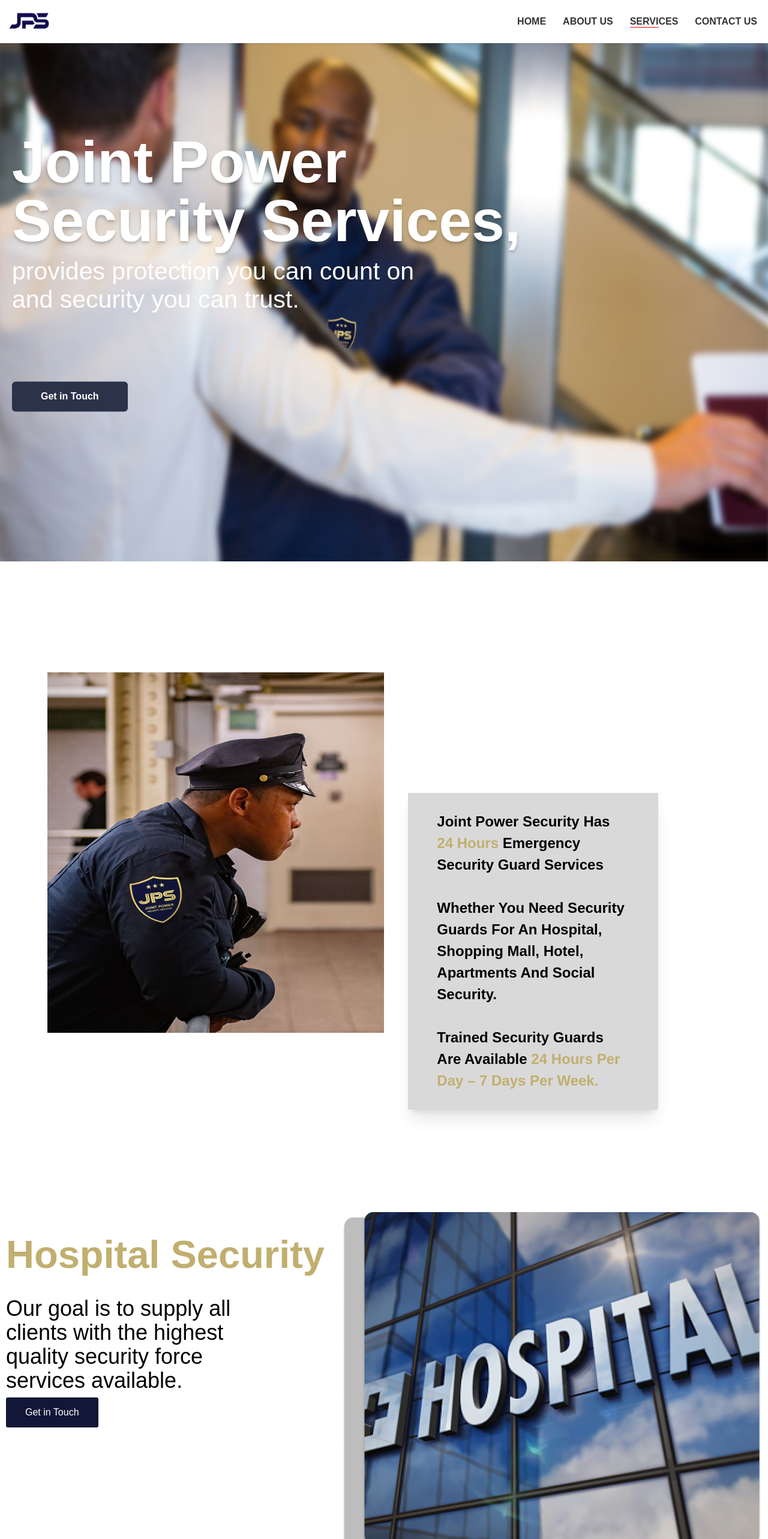
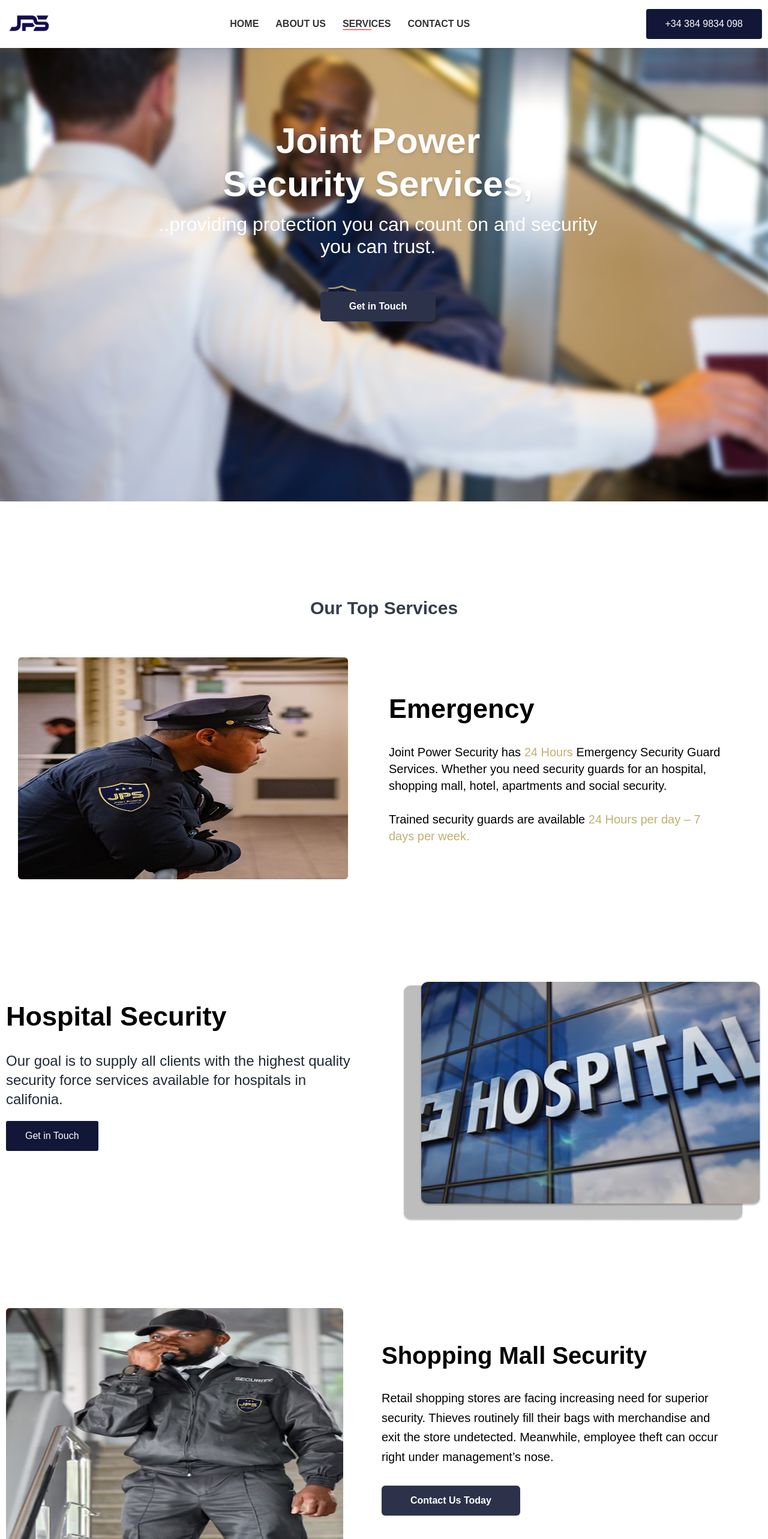
Before and after one commit to jointpower/joint_power_inc, a Next.js app: page /services in a window 1280 px wide. Shown: the top 2566 px of the page at 60% size. Built offline with nearby package versions, Linux system fonts and the light colour scheme.

Commit message:
services page

```diff
--- a/src/components/molecules/Header/Header.tsx
+++ b/src/components/molecules/Header/Header.tsx
@@ -11,7 +11,7 @@
 const Header = (): JSX.Element => {
   const [isOpen, setIsOpen] = useState<boolean>(false);
   return (
-    <header className="z-10 fixed left-0 right-0 top-0 bg-white md:shadow">
+    <header className="z-10 fixed left-0 right-0 top-0 bg-white md:shadow h-20 flex justify-center">
       <div
         className="md:flex items-center left-0 right-0 container
             bg-primary md:bg-white md:text-grey-1 justify-between md:flex-row flex py-3"
@@ -33,6 +33,7 @@
         <nav className="md:flex bg-white text-grey-1 flex-row  hidden">
           <NavLinks />
         </nav>
+        <button className='hidden md:block bg-normal text-white py-4 px-8 rounded font-medium'> +34 384 9834 098</button>
       </div>
 
       {isOpen && (
--- a/src/components/organisms/Sections/HospitalSecurity/HospitalSercuirty.tsx
+++ b/src/components/organisms/Sections/HospitalSecurity/HospitalSercuirty.tsx
@@ -21,16 +21,16 @@
           <div className=" w-[100%] md:mt-[30px] ">
             <Heading
               level={1}
-              className={`text-[24px] md:text-[40px] xl:text-[65px] md:w-full flex-1 font-semibold leading-tight  md:mb-[30px] text-secondary`}
+              className={`text-[24px] md:text-[40px] xl:text-[45px] md:w-full flex-1 font-semibold leading-tight  md:mb-[30px]`}
             >
               Hospital Security
             </Heading>
-            <Text className="font-medium mt-3 w-[90%] md:w-[70%] xl:w-[80%] text-base text-black  lg:text-2xl xl:text-4xl">
+            <Text className="font-medium mt-3 w-[90%] text-base text-gray-800  lg:text-2xl">
               Our goal is to supply all clients with the highest quality
-              security force services available.
+              security force services available for hospitals in califonia.
             </Text>
           </div>
-          <div onClick={() => setShow(true)} className={`my-2`}>
+          <div onClick={() => setShow(true)} className={`my-2 mt-5`}>
             <button
               className={`bg-normal text-[#fff] px-2 py-1 md:px-8 md:py-4 rounded-[.2rem] cursor-pointer font-medium `}
             >
@@ -49,7 +49,7 @@
           <NextImage
             src={HospitalDesktop}
             alt="Hospital-sercurity-image"
-            className="w-[343px] h-[408px] lg:w-[500.44px] xl:w-[700.44px] xl:h-[598px] hidden md:flex"
+            className="w-[343px] h-[408px] lg:w-[500.44px] xl:w-[600px] xl:h-[400px] hidden md:flex"
             priority
           />
         </div>
@@ -57,7 +57,6 @@
           <ContactUsModal setShow={setShow} show={show} type="contact us" />
         </DialogContent>
       </div>
-      <hr></hr>
     </Dialog>
   );
 };
--- a/src/components/organisms/Sections/MallSecurity/MallSecurity.tsx
+++ b/src/components/organisms/Sections/MallSecurity/MallSecurity.tsx
@@ -16,7 +16,7 @@
 
   return (
     <Dialog open={show}>
-      <div className="flex w-full flex-col md:flex-row items-center md:items-stretch md:justify-between text-black pt-[23px] md:pt-[120px] mb-[24px] container relative">
+      <div className="flex w-full flex-col md:flex-row items-center md:items-center md:justify-between text-black pt-[23px] md:pt-[120px] mb-[24px] container relative">
         <div className="mt-[45px] md:mt-0 shodow-lg ">
           <NextImage
             src={MallMobile}
@@ -24,21 +24,23 @@
             className="w-[332px] h-[279px] md:hidden"
             priority
           />
-          <NextImage
-            src={SER2}
-            alt="Hospital-sercurity-image"
-            className="w-[362px] h-[555px] lg:w-[462px] lg:h-[550px] xl:w-[600px] xl:h-[650px] hidden md:flex"
-            priority
-          />
+          <div className="rounded-md overflow-hidden">
+            <NextImage
+              src={SER2}
+              alt="Hospital-sercurity-image"
+              className="w-[362px] h-[555px] lg:w-[562px] lg:h-[400px] hidden md:flex"
+              priority
+            />
+          </div>
         </div>
 
         <div className="flex flex-col md:mx-16 bg-grey-7 rounded-bl-lg shadow-lg md:shadow-none rounded-br-2xl md:rounded-none md:bg-white w-[332px] pt-[28px] md:pt-0 md:w-[100%] items-center lg:items-start text-center  lg:text-start">
-          <div className=" w-[90%] md:w-full capitalize">
+          <div className=" w-[90%] md:w-full ">
             <Heading
               level={1}
               className={`${
                 xtraSmall && "text-[22px]"
-              } xl:text-[42px] md:w-full text-[26px] flex-1 font-semibold leading-tight  md:mb-[30px] text-black`}
+              } xl:text-[40px] md:w-full text-[26px] flex-1 font-semibold leading-tight  md:mb-[30px] text-black`}
             >
               Shopping Mall Security
             </Heading>
@@ -47,7 +49,7 @@
               a stop to theft and shrinkage. The need for superior retail
               security guards is increasing.
             </Text>
-            <Text className="mt-3 w-full xl:w-[60%] leading-relaxed hidden md:flex text-lg text-black font-medium md:text-2xl">
+            <Text className="mt-3 w-full leading-relaxed hidden md:flex text-xl text-black font-medium">
               Retail shopping stores are facing increasing need for superior
               security. Thieves routinely fill their bags with merchandise and
               exit the store undetected. Meanwhile, employee theft can occur
@@ -67,7 +69,6 @@
           <ContactUsModal setShow={setShow} show={show} type="contact us" />
         </DialogContent>
       </div>
-      <hr></hr>
     </Dialog>
   );
 };
--- a/src/components/organisms/Sections/Our Goal/OurGoal.tsx
+++ b/src/components/organisms/Sections/Our Goal/OurGoal.tsx
@@ -56,6 +56,7 @@
                 messageHead={messageHead}
                 messageBody={xtraSmall ? messageBodyMobile : messageBody}
                 key={index}
+                index={index}
                 className={className}
                 headerClass={headerClass}
               />
--- a/src/components/organisms/Sections/Sercurity/Sercurity.tsx
+++ b/src/components/organisms/Sections/Sercurity/Sercurity.tsx
@@ -1,12 +1,13 @@
-import NextImage from '@/components/atom/NextImage/NextImage';
-import Text from '@/components/atom/Text/Text';
-import SercurityMobile from 'public/sercurity-mobile.png';
-import SercurityDesktop from 'public/sercurity-desktop.png';
-import SER1 from 'public/SER1.png';
+import NextImage from "@/components/atom/NextImage/NextImage";
+import Text from "@/components/atom/Text/Text";
+import SercurityMobile from "public/sercurity-mobile.png";
+import SercurityDesktop from "public/sercurity-desktop.png";
+import SER1 from "public/SER1.png";
+import Heading from "@/components/atom/Heading/Heading";
 
 export const Security = () => {
   return (
-    <section className="flex flex-col md:flex-row container md:justify-center gap-10 md:mt-[56px] md:mb-[51px] items-center ">
+    <section className="flex flex-col md:flex-row container md:justify-center gap-5 md:mb-[51px] items-center ">
       <div>
         <NextImage
           src={SercurityMobile}
@@ -14,24 +15,31 @@
           className="w-[300px] h-[429px] md:hidden"
           priority
         />
-        <NextImage
-          src={SER1}
-          alt="sercurity image"
-          className="w-[350px] h-[450px] lg:w-[480px] lg:h-[550px] xl:w-[561px] xl:h-[601px] hidden md:flex"
-          priority
-        />
+        <div className="rounded-md overflow-hidden">
+          <NextImage
+            src={SER1}
+            alt="sercurity image"
+            className="w-[350px] h-[350px] lg:w-[550px] object-cover rounded-md lg:h-[370px] hidden md:flex"
+            priority
+          />
+        </div>
       </div>
-      <div className=" flex flex-col md:mt-[10px] lg:mt-0 w-[300px] lg:w-[520.36px]">
-        <Text className="bg-grey-7 px-12 py-[30px] w-full lg:w-[80%]  hidden md:block text-[20px] lg:text-[24px] text-black  shadow-xl lg:mt-[330px] leading-9 font-bold capitalize">
-          Joint Power Security has{' '}
+
+      <div className=" flex flex-col md:mt-[10px] lg:mt-0 w-[300px] lg:w-[650px]">
+        <Text className="bg-transparent px-12 py-[30px] w-full hidden md:block text-[20px] lg:text-xl text-black  leading-9">
+          <Heading
+            level={1}
+            className={`text-black text-[24px] md:text-[40px] xl:text-[45px] md:w-full flex-1 font-semibold leading-tight  md:mb-[30px]`}
+          >
+            Emergency
+          </Heading>
+          Joint Power Security has{" "}
           <span className="text-secondary">24 Hours</span> Emergency Security
-          Guard Services <br />
-          <br />
-          Whether you need security guards for an hospital, shopping mall,
-          hotel, apartments and social security.
+          Guard Services. Whether you need security guards for an hospital,
+          shopping mall, hotel, apartments and social security.
           <br />
           <br />
-          Trained security guards are available{' '}
+          Trained security guards are available{" "}
           <span className="text-secondary">
             24 Hours per day – 7 days per week.
           </span>
--- a/src/components/organisms/Sections/ServicesHero/ServicesHero.tsx
+++ b/src/components/organisms/Sections/ServicesHero/ServicesHero.tsx
@@ -16,6 +16,7 @@
     <Dialog open={show}>
       <section className="text-black mt-[64px] mb-[40px]">
         <div className="relative">
+          <div className="overlay z10 absolute inset-0 bg-black/70"></div>
           <NextImage
             src={serviceBlur}
             alt="about-main-hero image"
@@ -25,30 +26,28 @@
           <NextImage
             src={serviceBlur}
             alt="about-main-hero image"
-            className="w-full h-[872px] hidden md:flex"
+            className="w-full h-[772px] hidden md:flex"
             priority
           />
         </div>
 
         <div
-          className={`w-full flex  text-[#fff] flex-col items-end lg:flex-row items- absolute top-[70vw] md:top-[540px] lg:top-[480px]  left-1/2 -translate-y-1/2 -translate-x-1/2 container`}
+          className={`w-full flex  text-[#fff] flex-col items-end lg:flex-row items- absolute top-[100px] md:top-[200px] container`}
         >
-          <div className="lg:ml-[10px] md:container w-[98%] lg:w-[90%] md:flex md:flex-col md:align-start">
+          <div className="text-center md:container w-[98%] lg:w-[90%] md:flex md:flex-col md:align-start">
             <div>
               <Heading
                 level={1}
-                className="md:text-[60px] lg:text-[98.45px] text-[#fff] md:w-full text-[48px] flex-1 drop-shadow-md leading-tight"
+                className="font-bold md:text-[30px] lg:text-[60px] text-[#fff] md:w-full text-[28px] flex-1 drop-shadow-md leading-tight"
               >
-                <span className="block font-bold drop-shadow-md ">
-                  {" "}
-                  Joint Power
-                </span>
-                <span className="text-2xl  font-bold md:mt-[-8px] md:text-[45px] lg:text-[98.45px] block leading-none drop-shadow-md">
+                <span className="block  "> Joint Power</span>
+                <span className="md:mt-[-8px] leading-none">
                   Security Services,
                 </span>
               </Heading>
-              <Text className="font-medium mt-3 w-[75%]    lg:w-[60%] text-[24px] lg:text-[41px] md:mb-[97px] mb-[41px]">
-                provides protection you can count on and security you can trust.
+              <Text className="font-medium mt-3 text-[24px] lg:text-[32px] md:mb-10 mb-[41px]">
+                ..providing protection you can count on and security <br /> you
+                can trust.
               </Text>
             </div>
 
--- a/src/components/pages/ServicesPage/ServicesPage.tsx
+++ b/src/components/pages/ServicesPage/ServicesPage.tsx
@@ -8,6 +8,7 @@
   return (
     <>
       <ServicesHero />
+      <h3 className='text-gray-800 text-center text-3xl font-semibold mt-40 mb-16 opacity-90'>Our Top Services</h3>
       <Security />
       <HospitalSecurity />
       <MallSecurity />
```
Also changed, not shown: src/components/molecules/Goal/Goals.tsx (+7 -3 lines), src/components/organisms/Sections/Commitment/Commitment.tsx (+39 -35 lines).
